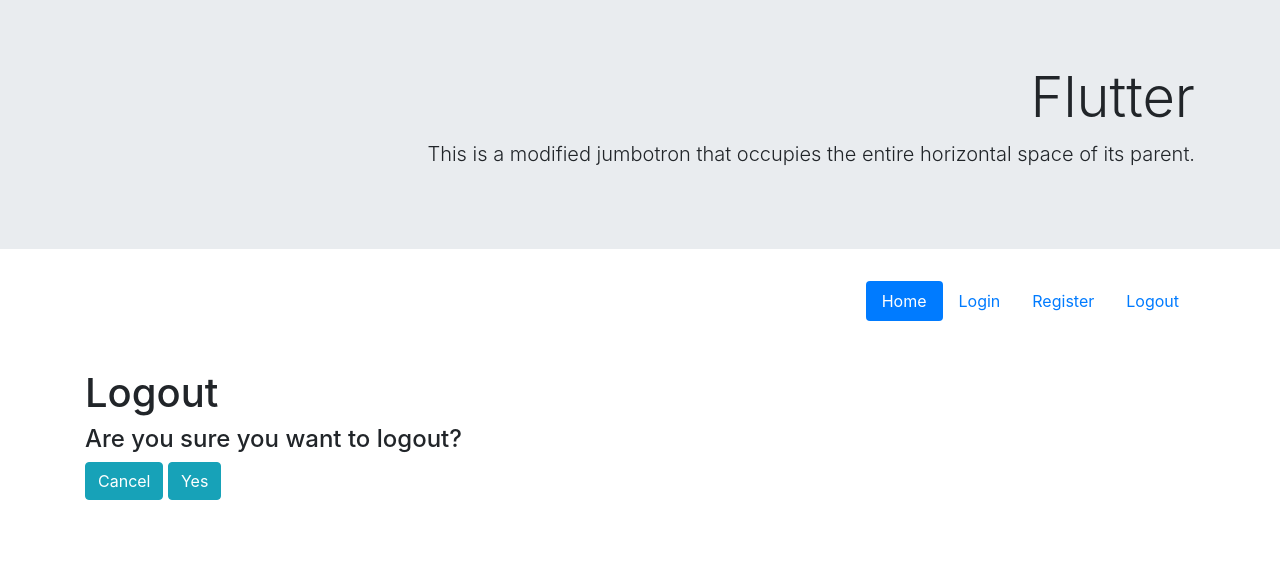
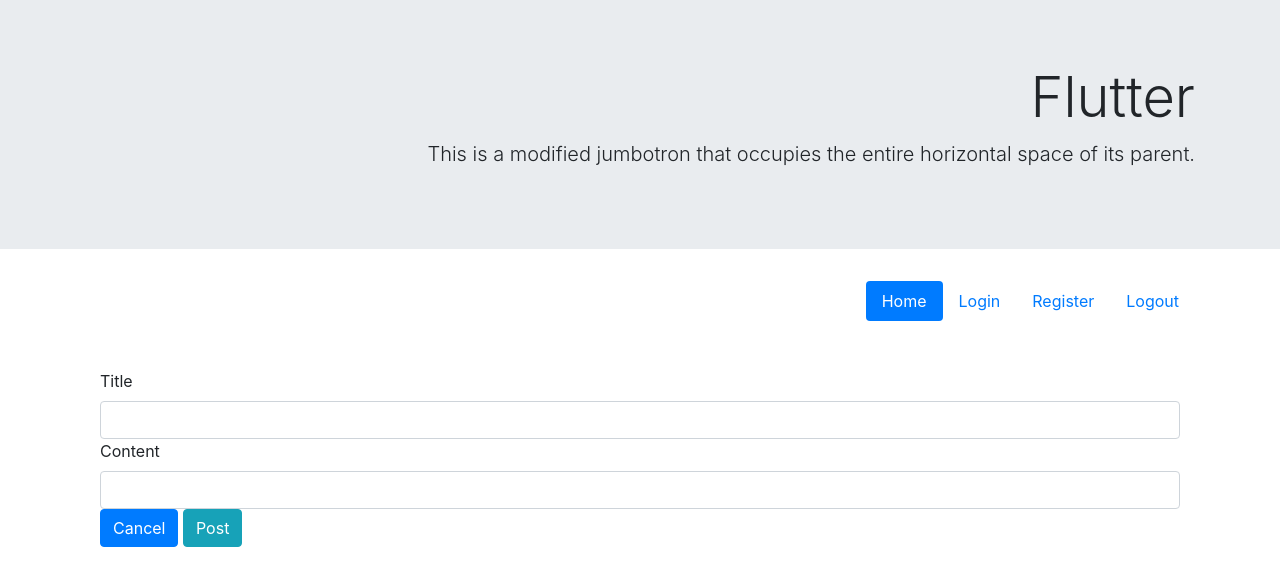
Before and after one commit to kwolosonovich/flask_feedback, a Flask app: a page that uses templates/base.html in a window 1280 px wide. Shown: the top 586 px of the page. Run offline with Flask 2, Linux system fonts and the light colour scheme; some libraries are stand-ins or nearby versions.

Commit message:
implemented post a chirp logic

```diff
--- a/app.py
+++ b/app.py
@@ -160,13 +160,15 @@ def add_chrip(username):
         title = form.title.data
         content = form.content.data
 
-        new_chirp = Feedback(title, content)
+        feedback = Feedback(title=title,
+                            content=content,
+                            username=username)
 
-        db.session.add(new_chirp)
+        db.session.add(feedback)
         db.session.commit()
 
         return redirect(f"/users/{username}")
 
     print('invalid or GET')
-
-    return render_template("logout.html", username=username, form=form)
+    print(form)
+    return render_template("chirp-form.html", username=username, form=form)
--- a/models.py
+++ b/models.py
@@ -81,7 +81,7 @@ class Feedback(db.Model):
                       nullable=False)
     content = db.Column(db.String,
                         nullable=False)
-    username = db.Column(db.String,
+    username = db.Column(db.String(20),
                          db.ForeignKey('users.username'),
                          nullable=False)
 
--- a/templates/base.html
+++ b/templates/base.html
@@ -4,7 +4,7 @@
     <meta charset="UTF-8">
     <title>Flutter {% block title %}{% endblock %}</title>
     <link rel="stylesheet" href="https://stackpath.bootstrapcdn.com/bootstrap/4.5.0/css/bootstrap.min.css" integrity="sha384-9aIt2nRpC12Uk9gS9baDl411NQApFmC26EwAOH8WgZl5MYYxFfc+NcPb1dKGj7Sk" crossorigin="anonymous">
-    <link rel="stylesheet" href="../static/styles.css">
+{#    <link rel="stylesheet" href="../static/styles.css">#}
 </head>
 <body>
 
--- a/templates/chirp-form.html
+++ b/templates/chirp-form.html
@@ -1,14 +1,12 @@
 {% extends 'base.html' %}
-
 
 {% block title %} Post a Chirp {% endblock %}
 
-{% block chirp %}
+{% block content %}
 
     <div class="container">
-        <h1>Post a Chirp</h1>
         <form action="/users/{{ username }}/feedback/add" method="POST">
-            <div class="row row-cols-sm-1 row-cols-md-2">
+            <div class="row row-cols-sm-1 row-cols-md-1">
                 {{ form.hidden_tag() }}
 
                 {% for field in form if field.widget.input_type != 'hidden' %}
@@ -18,7 +16,7 @@
                     </div>
                 {% endfor %}
             </div>
-            <a href="/users/{{ user.username }}" class="btn btn-primary">Cancel</a>
+            <a href="/users/{{ username }}" class="btn btn-primary">Cancel</a>
             <button class="btn submit-btn btn-info" type="submit">Post</button>
         </form>
     </div>
--- a/templates/register.html
+++ b/templates/register.html
@@ -9,9 +9,9 @@
     <div class="container">
         <form action="/register" method="POST">
             <div class="row row-cols-sm-1 row-cols-md-2">
-                {{ chirp_form.hidden_tag() }}
+                {{ form.hidden_tag() }}
 
-                {% for field in chirp_form if field.widget.input_type != 'hidden' %}
+                {% for field in form if field.widget.input_type != 'hidden' %}
                     <div class="col">
                         {{ field.label }}
                         {{ field(class_="form-control") }}
```
